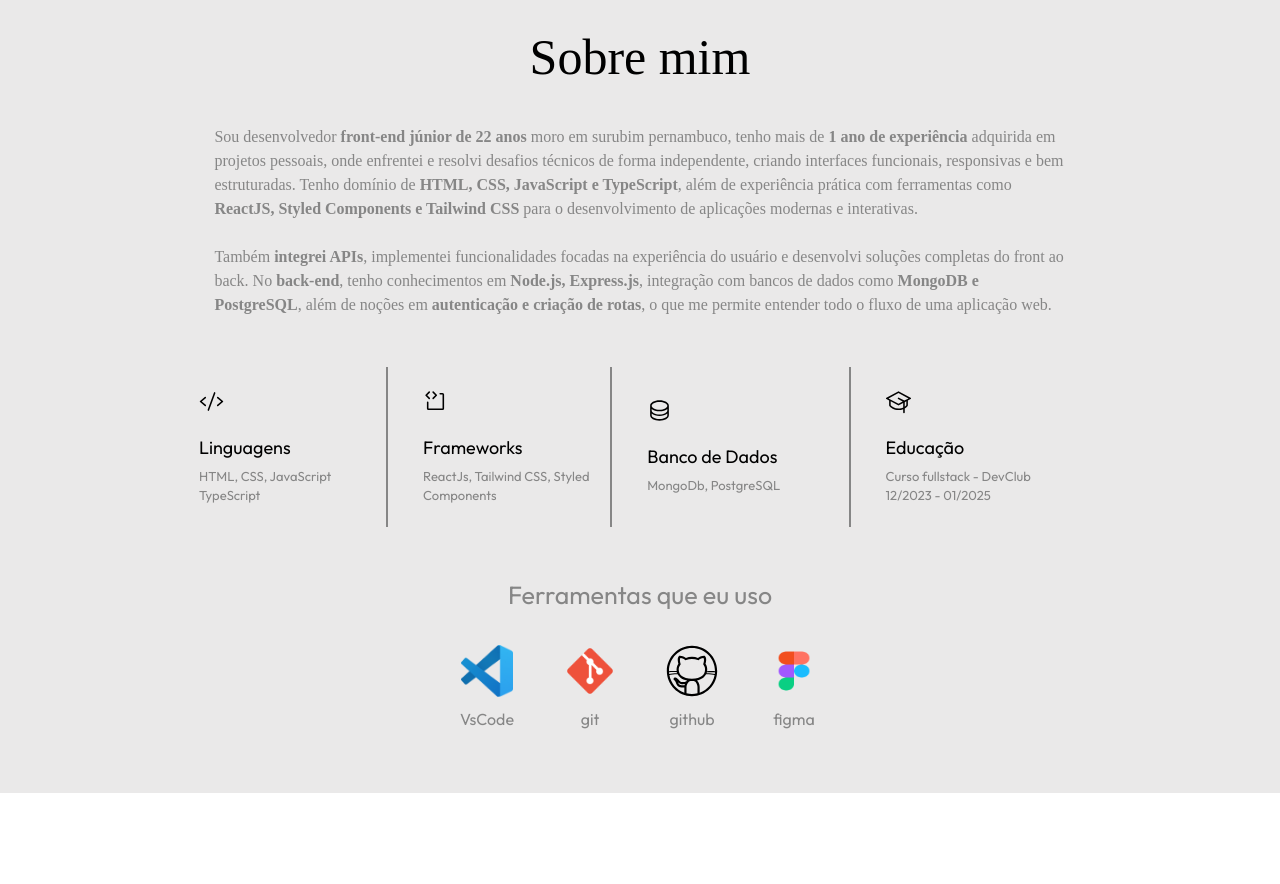
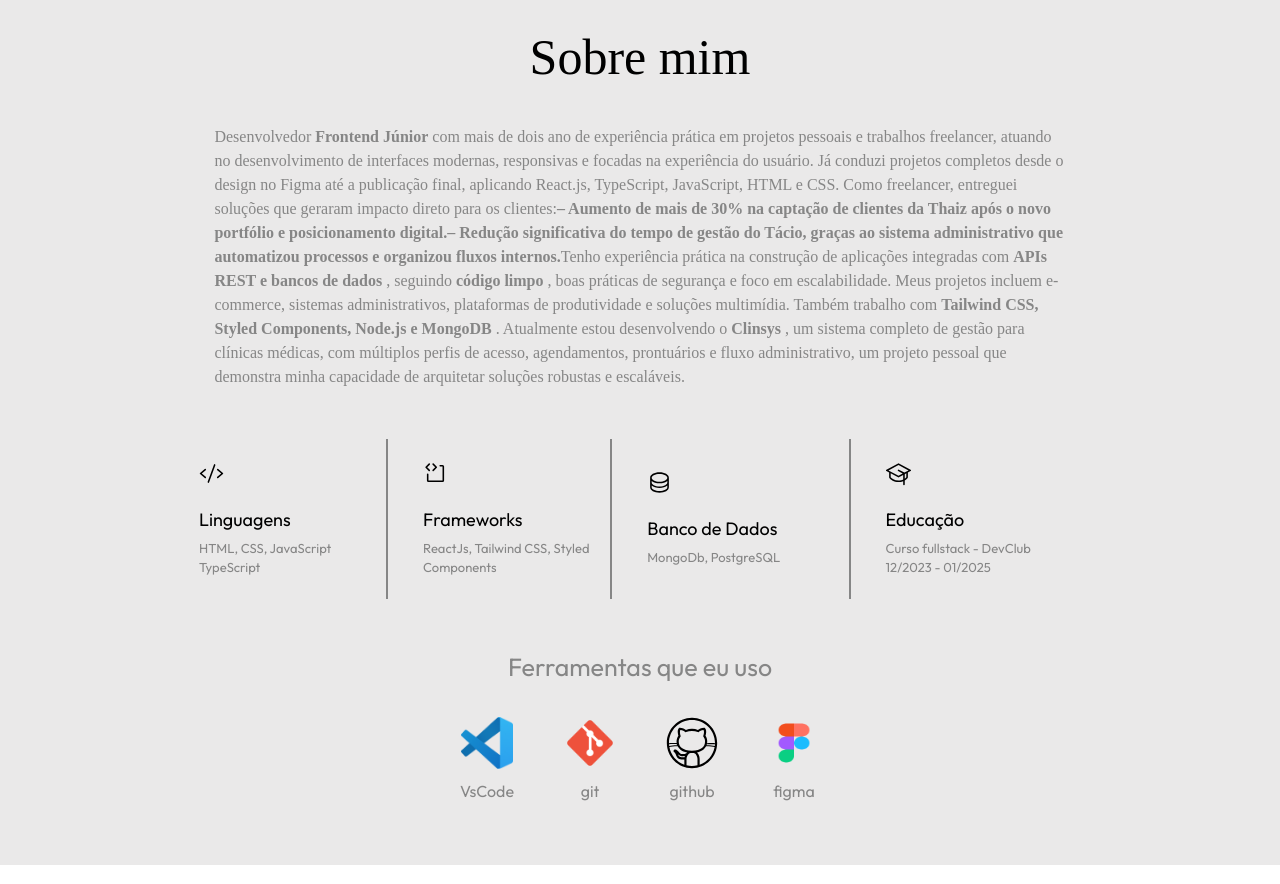
Before and after one commit to Allysson-ryan/Interface-MeuPortifolio-Pessoal-2.0-, a React (Vite) app: page / in a window 1280 px wide. Shown: the part 920-1804 px from the top of the page. Built offline with nearby package versions, Linux system fonts and the light colour scheme; no server answers; a web font is replaced by a local one.

Commit message:
Revise AboutSection content for clarity and impact

```diff
--- a/src/Sections/AboutSection.tsx
+++ b/src/Sections/AboutSection.tsx
@@ -17,24 +17,20 @@ const AboutSection = () => {
         <Title className="text-fourth">Sobre mim</Title>
 
         <p className=" font-secondary text-fifth max-sm:text-[14px] text-[16px] w-[70%] mt-[30px]">
-          Sou desenvolvedor <strong>front-end júnior de 22 anos</strong> moro em
-          surubim pernambuco, tenho mais de{" "}
-          <strong>1 ano de experiência</strong> adquirida em projetos pessoais,
-          onde enfrentei e resolvi desafios técnicos de forma independente,
-          criando interfaces funcionais, responsivas e bem estruturadas. Tenho
-          domínio de <strong>HTML, CSS, JavaScript e TypeScript</strong>, além
-          de experiência prática com ferramentas como{" "}
-          <strong>ReactJS, Styled Components e Tailwind CSS </strong> para o
-          desenvolvimento de aplicações modernas e interativas.
-          <br />
-          <br />
-          Também <strong>integrei APIs</strong>, implementei funcionalidades
-          focadas na experiência do usuário e desenvolvi soluções completas do
-          front ao back. No <strong>back-end</strong>, tenho conhecimentos em{" "}
-          <strong>Node.js, Express.js</strong>, integração com bancos de dados
-          como <strong>MongoDB e PostgreSQL</strong>, além de noções em{" "}
-          <strong>autenticação e criação de rotas</strong>, o que me permite
-          entender todo o fluxo de uma aplicação web.
+          Desenvolvedor <strong>Frontend Júnior</strong> com mais de dois ano de experiência prática em projetos pessoais e trabalhos freelancer,
+atuando no desenvolvimento de interfaces modernas, responsivas e focadas na experiência do usuário. Já conduzi projetos
+completos desde o design no Figma até a publicação final, aplicando React.js, TypeScript, JavaScript, HTML e CSS.
+Como freelancer, entreguei soluções que geraram impacto direto para os clientes:
+<strong>– Aumento de mais de 30% na captação de clientes da Thaiz após o novo portfólio e posicionamento digital.</strong>
+<strong>– Redução significativa do tempo de gestão do Tácio, graças ao sistema administrativo que automatizou processos e
+organizou fluxos internos.</strong>
+Tenho experiência prática na construção de aplicações integradas com <strong>APIs REST e bancos de dados</strong> , seguindo <strong>código
+limpo</strong> , boas práticas de segurança e foco em escalabilidade. Meus projetos incluem e-commerce, sistemas administrativos,
+plataformas de produtividade e soluções multimídia. Também trabalho com <strong>Tailwind CSS, Styled Components, Node.js e
+MongoDB</strong> .
+Atualmente estou desenvolvendo o <strong>Clinsys</strong> , um sistema completo de gestão para clínicas médicas, com múltiplos perfis de
+acesso, agendamentos, prontuários e fluxo administrativo, um projeto pessoal que demonstra minha capacidade de arquitetar
+soluções robustas e escaláveis.
         </p>
 
         {/* max-sm:flex max-sm:items-center max-sm:justify-center max-sm:flex-col  */}
```
